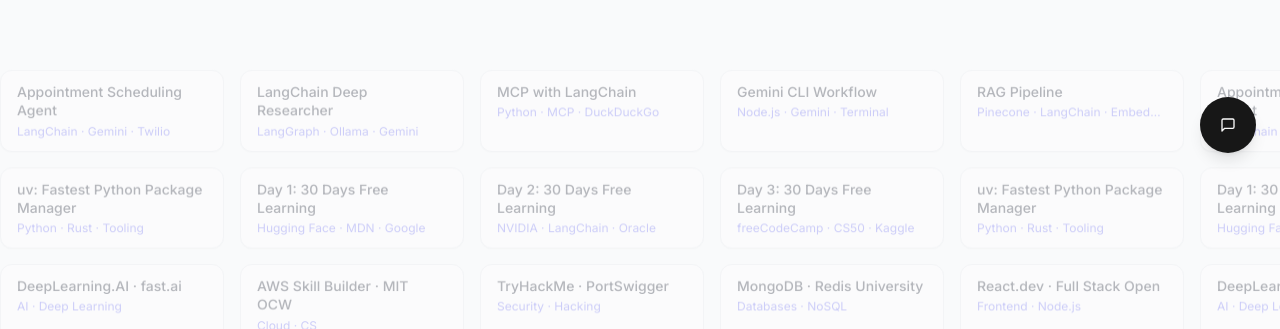
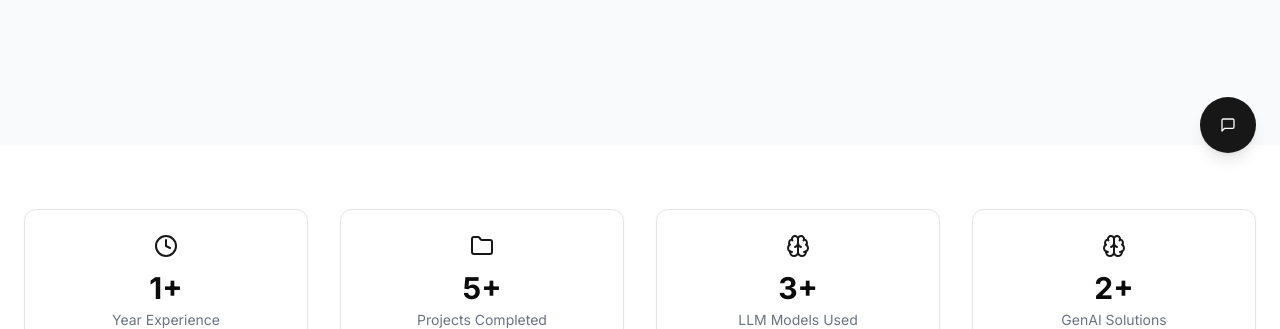
Before and after one commit to Aakashjammula/portfolio, a Next.js app: page / in a window 1280 px wide. Shown: the part 623-952 px from the top of the page. Built offline with nearby package versions, Linux system fonts and the light colour scheme.

Commit message:
Revert "feat: add Aceternity-style hero parallax 3D scroll rows"
This reverts commit c0b660a69799e4872a652febd3061947afca5ae9.

```diff
--- a/app/page.tsx
+++ b/app/page.tsx
@@ -1,8 +1,8 @@
 "use client"
 
-import { useState, useRef } from "react"
+import { useState } from "react"
 import Link from "next/link"
-import { motion, AnimatePresence, useScroll, useTransform } from "framer-motion"
+import { motion, AnimatePresence } from "framer-motion"
 import { ArrowRight, Github, Linkedin, Mail, Twitter } from "lucide-react"
 import { DotLottieReact } from "@lottiefiles/dotlottie-react"
 
@@ -17,38 +17,6 @@ import { blogs } from "@/lib/data/blogs";
 
 export default function Home() {
   const [scrollDirection] = useState("down")
-
-  const heroRef = useRef<HTMLElement>(null)
-  const { scrollYProgress } = useScroll({
-    target: heroRef,
-    offset: ["start start", "end start"],
-  })
-  const translateX = useTransform(scrollYProgress, [0, 1], [0, -300])
-  const translateXReverse = useTransform(scrollYProgress, [0, 1], [0, 300])
-  const rotateX = useTransform(scrollYProgress, [0, 0.15], [15, 0])
-  const opacity = useTransform(scrollYProgress, [0, 0.15], [0.3, 1])
-  const springConfig = { stiffness: 300, damping: 30, bounce: 100 }
-
-  const row1 = [
-    { title: "Appointment Scheduling Agent", tag: "LangChain · Gemini · Twilio" },
-    { title: "LangChain Deep Researcher", tag: "LangGraph · Ollama · Gemini" },
-    { title: "MCP with LangChain", tag: "Python · MCP · DuckDuckGo" },
-    { title: "Gemini CLI Workflow", tag: "Node.js · Gemini · Terminal" },
-    { title: "RAG Pipeline", tag: "Pinecone · LangChain · Embeddings" },
-  ]
-  const row2 = [
-    { title: "uv: Fastest Python Package Manager", tag: "Python · Rust · Tooling" },
-    { title: "Day 1: 30 Days Free Learning", tag: "Hugging Face · MDN · Google" },
-    { title: "Day 2: 30 Days Free Learning", tag: "NVIDIA · LangChain · Oracle" },
-    { title: "Day 3: 30 Days Free Learning", tag: "freeCodeCamp · CS50 · Kaggle" },
-  ]
-  const row3 = [
-    { title: "DeepLearning.AI · fast.ai", tag: "AI · Deep Learning" },
-    { title: "AWS Skill Builder · MIT OCW", tag: "Cloud · CS" },
-    { title: "TryHackMe · PortSwigger", tag: "Security · Hacking" },
-    { title: "MongoDB · Redis University", tag: "Databases · NoSQL" },
-    { title: "React.dev · Full Stack Open", tag: "Frontend · Node.js" },
-  ]
 
   const container = {
     hidden: { opacity: 0 },
@@ -78,7 +46,7 @@ export default function Home() {
           transition={{ duration: 0.5 }}
         >
           {/* Hero Section */}
-          <section id="home" ref={heroRef} className="w-full py-16 md:py-24 lg:py-32 xl:py-36 overflow-hidden">
+          <section id="home" className="w-full py-16 md:py-24 lg:py-32 xl:py-36">
             <div className="container mx-auto px-4 md:px-6">
               <motion.div
                 initial={{ opacity: 0 }}
@@ -193,60 +161,6 @@ export default function Home() {
                 </motion.div>
               </motion.div>
             </div>
-
-            {/* 3D Parallax Rows */}
-            <motion.div
-              style={{ rotateX, opacity }}
-              className="mt-16 [perspective:1000px] [transform-style:preserve-3d]"
-            >
-              {/* Row 1 — moves left */}
-              <motion.div
-                style={{ translateX }}
-                className="flex gap-4 mb-4 w-max"
-              >
-                {[...row1, ...row1].map((card, i) => (
-                  <div
-                    key={i}
-                    className="w-56 shrink-0 rounded-xl border border-gray-200 dark:border-gray-700 bg-white dark:bg-gray-800 px-4 py-3 shadow-sm"
-                  >
-                    <p className="text-sm font-medium text-gray-900 dark:text-white leading-snug line-clamp-2">{card.title}</p>
-                    <p className="mt-1 text-xs text-indigo-500 dark:text-indigo-400 truncate">{card.tag}</p>
-                  </div>
-                ))}
-              </motion.div>
-
-              {/* Row 2 — moves right */}
-              <motion.div
-                style={{ translateX: translateXReverse }}
-                className="flex gap-4 mb-4 w-max"
-              >
-                {[...row2, ...row2].map((card, i) => (
-                  <div
-                    key={i}
-                    className="w-56 shrink-0 rounded-xl border border-gray-200 dark:border-gray-700 bg-white dark:bg-gray-800 px-4 py-3 shadow-sm"
-                  >
-                    <p className="text-sm font-medium text-gray-900 dark:text-white leading-snug line-clamp-2">{card.title}</p>
-                    <p className="mt-1 text-xs text-indigo-500 dark:text-indigo-400 truncate">{card.tag}</p>
-                  </div>
-                ))}
-              </motion.div>
-
-              {/* Row 3 — moves left */}
-              <motion.div
-                style={{ translateX }}
-                className="flex gap-4 w-max"
-              >
-                {[...row3, ...row3].map((card, i) => (
-                  <div
-                    key={i}
-                    className="w-56 shrink-0 rounded-xl border border-gray-200 dark:border-gray-700 bg-white dark:bg-gray-800 px-4 py-3 shadow-sm"
-                  >
-                    <p className="text-sm font-medium text-gray-900 dark:text-white leading-snug line-clamp-2">{card.title}</p>
-                    <p className="mt-1 text-xs text-indigo-500 dark:text-indigo-400 truncate">{card.tag}</p>
-                  </div>
-                ))}
-              </motion.div>
-            </motion.div>
           </section>
 
           {/* Stats Section */}
```
